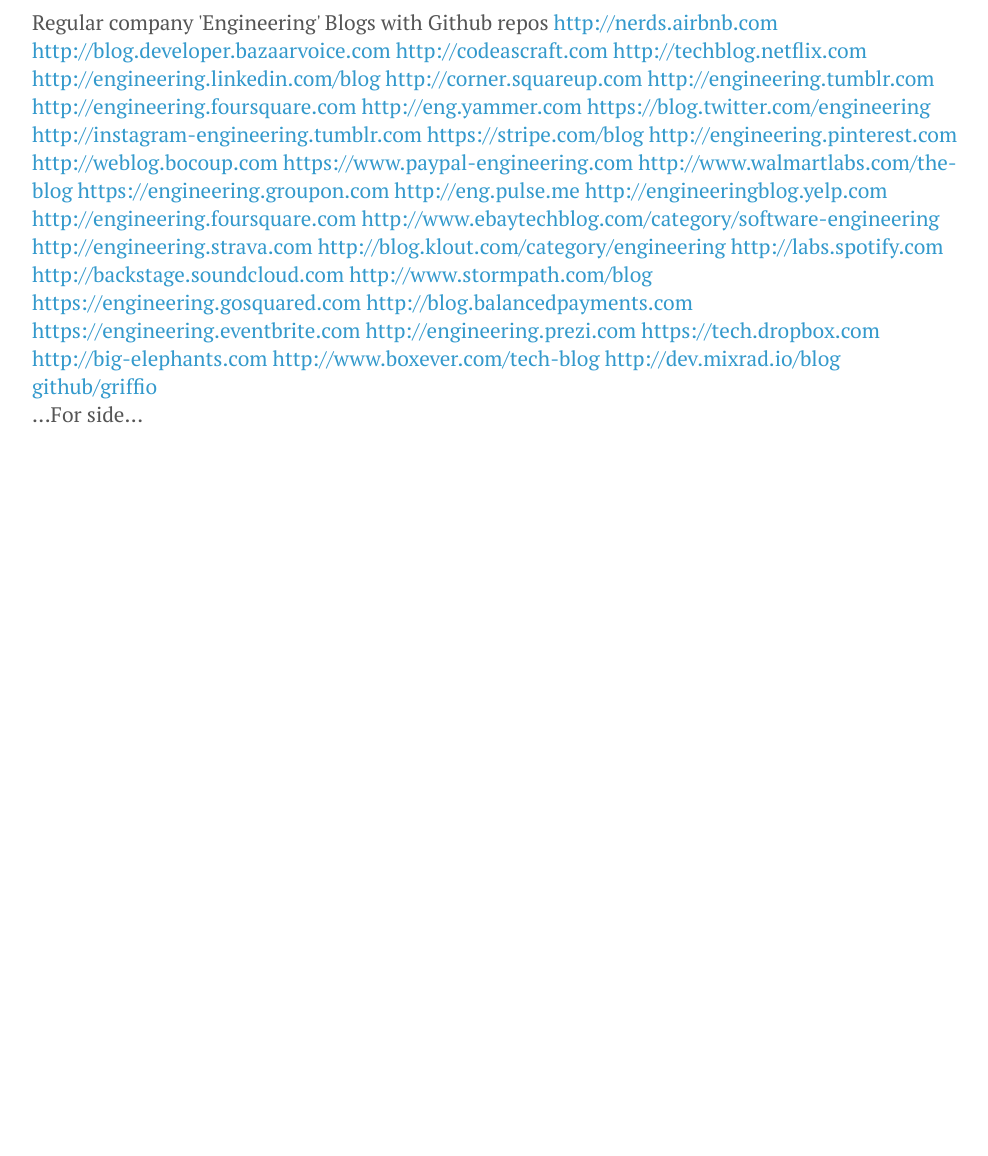
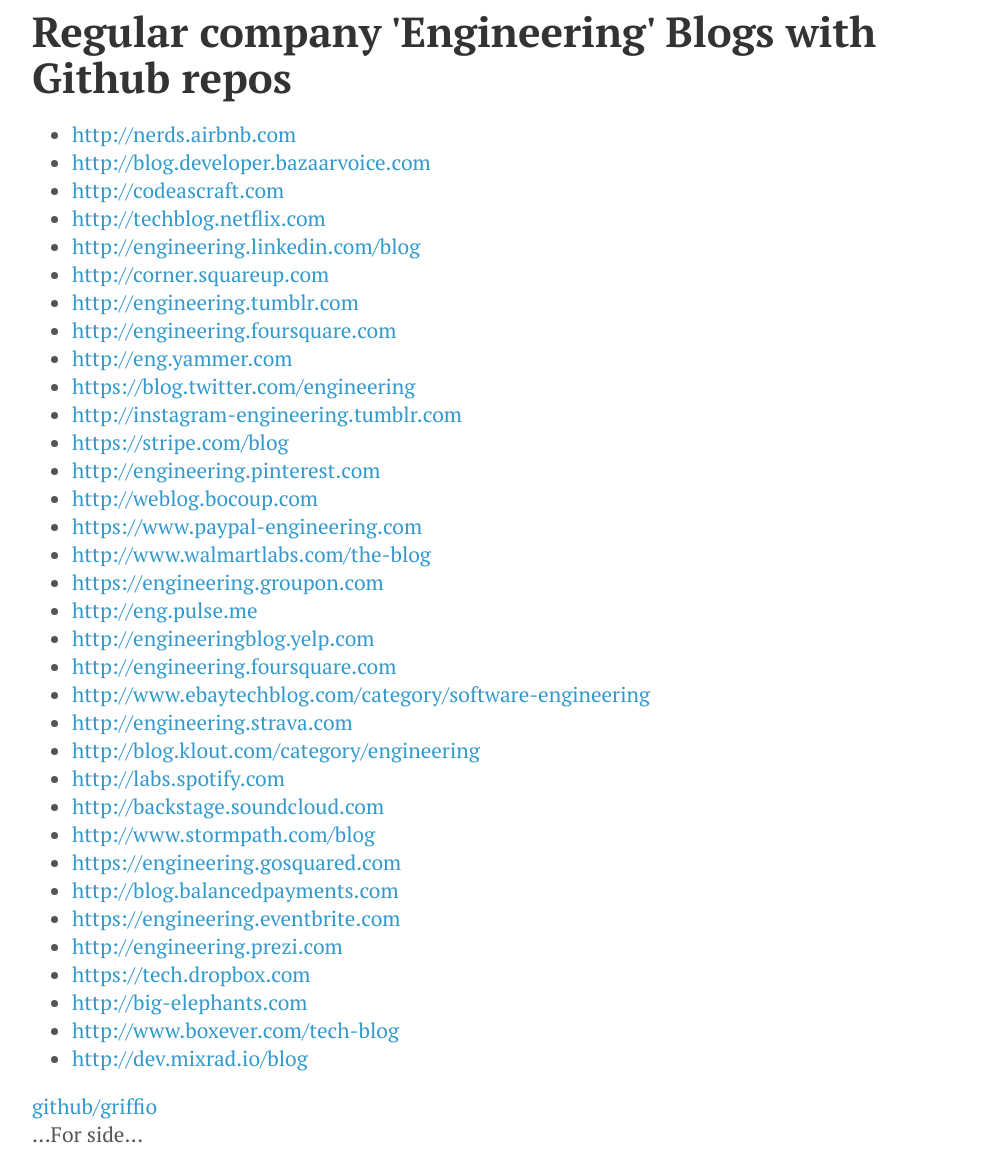
Before and after one commit to griffio/griffio.github.io, a Jekyll site: the page built from engineering-tech-blogs.html, in a window 1280 px wide. Shown: the whole page, without its empty margins (144-1132 px from the left). Built offline with Jekyll 4.4.1, drawn with Linux system fonts in a browser that asks for light colours; nearby versions of some CDN libraries; before the commit the page ends 900 px from its top, so only the background shows below that.

Commit message:
Update engineering-tech-blogs.html

```diff
--- a/engineering-tech-blogs.html
+++ b/engineering-tech-blogs.html
@@ -4,8 +4,9 @@
 id: engineering-tech-blogs
 ---
 
-Regular company 'Engineering' Blogs with Github repos
-
+<h1>Regular company 'Engineering' Blogs with Github repos</h1>
+<ul>
 {% for techblog in site.data.techblogs %}
-<a href="{{ techblog.url }}">{{ techblog.url }}</a>
+<li><a href="{{ techblog.url }}">{{ techblog.url }}</a></li>
 {% endfor %}
+</ul>
```
